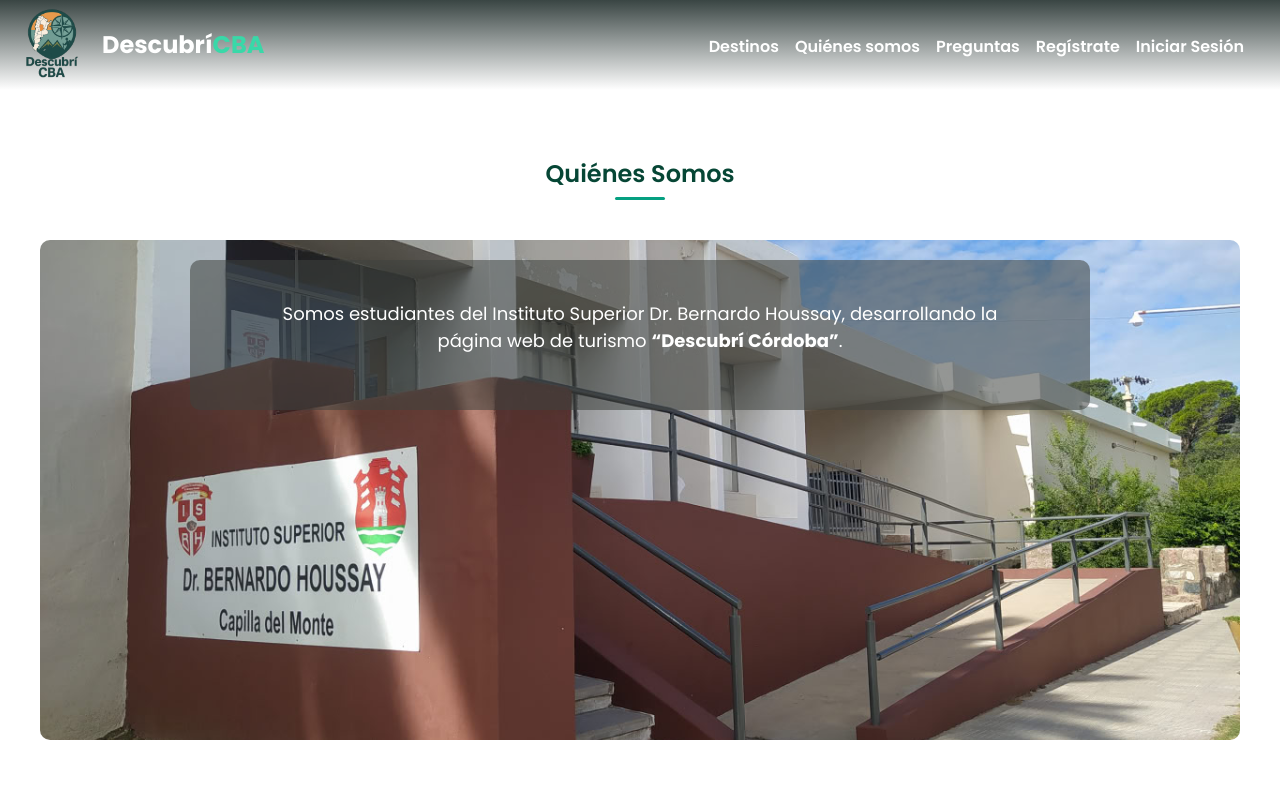
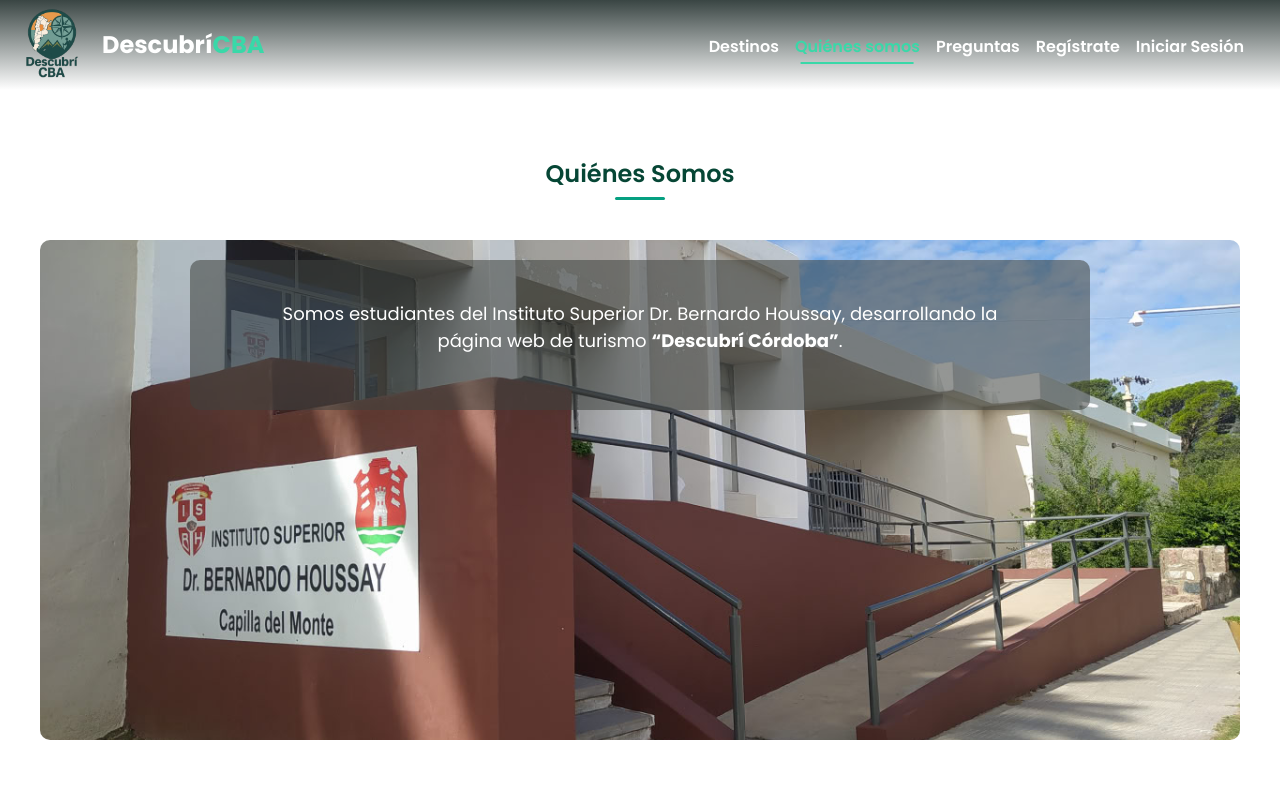
Before and after one commit to Paz-Santangelo/Frontend-DescubriCBA, a React (Vite) app: page /quienes in a window 1280 px wide. Shown: the top 800 px of the page. Built offline with nearby package versions, Linux system fonts and the light colour scheme.

Commit message:
Se ha agregado la ruta de los componentes de roxana.

```diff
--- a/src/components/navbar/Navbar.jsx
+++ b/src/components/navbar/Navbar.jsx
@@ -43,8 +43,8 @@ function AppNavbar() {
           <Offcanvas.Body>
             <Nav className="justify-content-end flex-grow-1 pe-3 fw-semibold">
               <Nav.Link href="#action1">Destinos</Nav.Link>
-              <Nav.Link href="#action2">Quiénes somos</Nav.Link>
-              <Nav.Link href="#action2">Preguntas</Nav.Link>
+              <Nav.Link as={NavLink} to="/quienes">Quiénes somos</Nav.Link>
+              <Nav.Link as={NavLink} to="/preguntas">Preguntas</Nav.Link>
               <Nav.Link as={NavLink} to="/registro">Regístrate</Nav.Link>
               <Nav.Link as={NavLink} to="/login">Iniciar Sesión</Nav.Link>
             </Nav>
```
